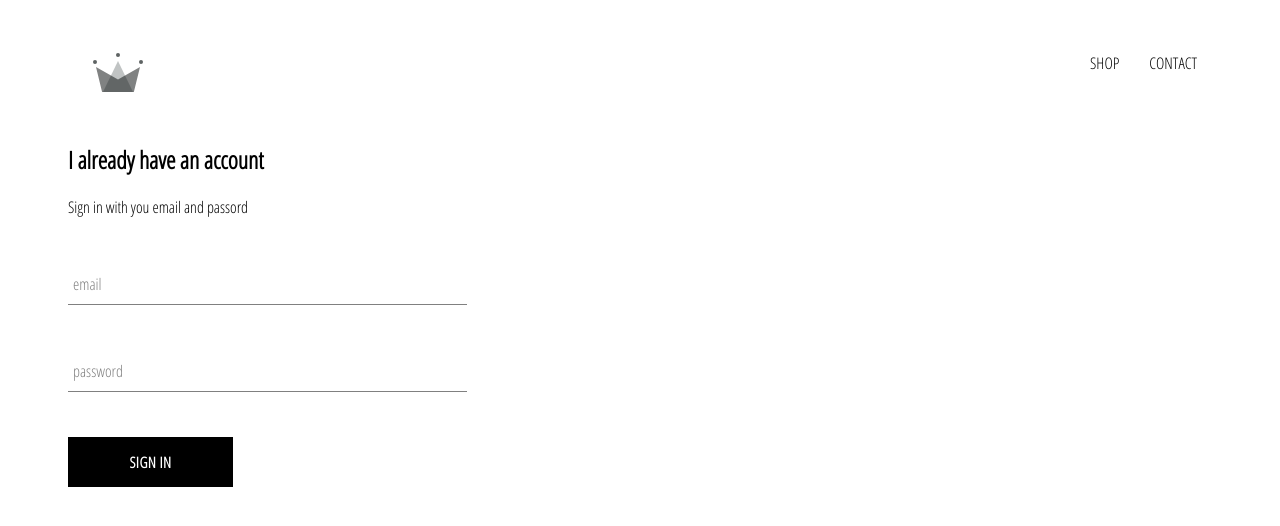
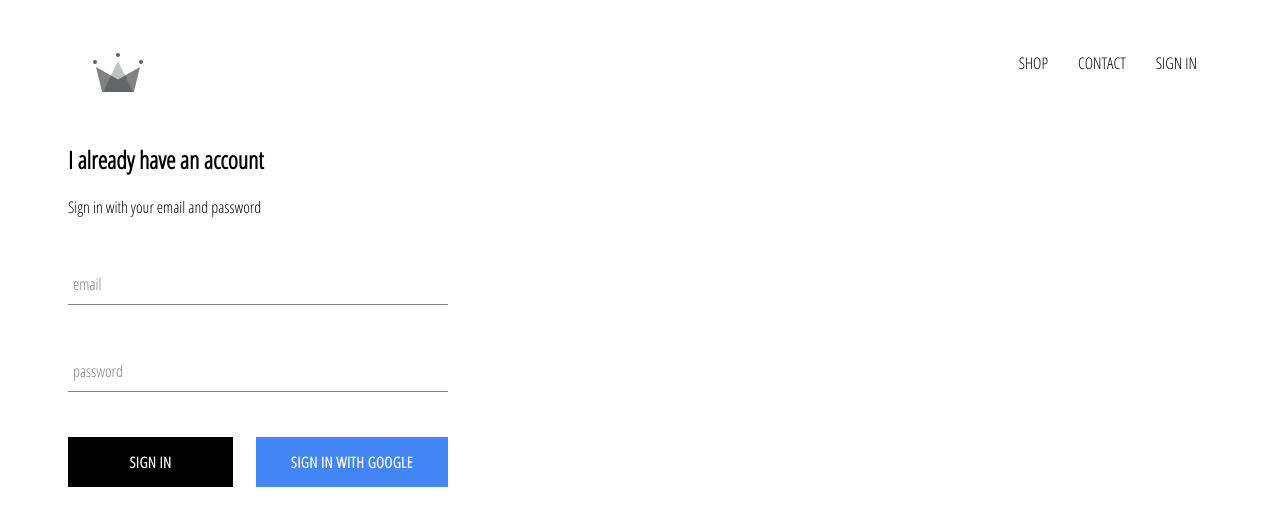
Before and after one commit to necastle88/castle-clothing, a React (Create React App) app: page /signin in a window 1280 px wide. Shown: the top 526 px of the page. Built offline with nearby package versions, Linux system fonts and the light colour scheme; no server answers.

Commit message:
intergated firebase and added sign in and out

```diff
--- a/package.json
+++ b/package.json
@@ -6,6 +6,7 @@
     "@testing-library/jest-dom": "^4.2.4",
     "@testing-library/react": "^9.3.2",
     "@testing-library/user-event": "^7.1.2",
+    "firebase": "^7.14.2",
     "node-sass": "^4.14.0",
     "react": "^16.13.1",
     "react-dom": "^16.13.1",
@@ -32,5 +33,8 @@
       "last 1 firefox version",
       "last 1 safari version"
     ]
+  },
+  "devDependencies": {
+    "eslint-plugin-react-hooks": "^3.0.0"
   }
 }
--- a/src/App.css
+++ b/src/App.css
@@ -7,3 +7,7 @@
   text-decoration: none;
   color: black;
 }
+
+* {
+  box-sizing: border-box;
+}
--- a/src/App.js
+++ b/src/App.js
@@ -1,23 +1,43 @@
-import React from 'react';
-import { Switch, Route } from 'react-router-dom';
+import React from "react";
+import { Switch, Route } from "react-router-dom";
 
-import ShopPage from './pages/shop/shop';
-import HomePage from './pages/hompage/homepage';
-import Header from './components/header/Header';
-import SignInSignOut from './pages/signIn-signOut/signIn-signOut';
-import './App.css';
+import ShopPage from "./pages/shop/shop";
+import HomePage from "./pages/hompage/homepage";
+import Header from "./components/header/Header";
+import SignInSignOut from "./pages/signIn-signOut/signIn-signOut";
+import { auth } from "./firebase/fireBase.utils";
+import "./App.css";
 
-const App = () => {
+class App extends React.Component {
+  state = {
+    currentUser: null,
+  };
+
+  unsubscribeFromAuth = null;
+
+  componentDidMount() {
+    this.unsubscribeFromAuth = auth.onAuthStateChanged((user) => {
+      this.setState({ currentUser: user });
+
+      console.log(user);
+    });
+  }
+
+  componentWillUnmount() {
+    this.unsubscribeFromAuth();
+  }
+
+  render() {
     return (
       <div>
-      <Header />
+        <Header currentUser={this.state.currentUser} />
         <Switch>
-        <Route exact path='/' component={HomePage} />
-        <Route path='/shop' component={ShopPage} />
-        <Route path='/signin' component={SignInSignOut} />
+          <Route exact path="/" component={HomePage} />
+          <Route path="/shop" component={ShopPage} />
+          <Route path="/signin" component={SignInSignOut} />
         </Switch>
       </div>
     );
   }
-
+}
 export default App;
--- a/src/components/custom-button/customButton.js
+++ b/src/components/custom-button/customButton.js
@@ -1,10 +1,13 @@
 import React from 'react';
 import './customButton.scss';
 
-const CustomButton = ({ children, ...otherProps }) => (
-  <button className='custom-button' {...otherProps}>
-    {children}
-  </button>
+const CustomButton = ({ children, isGoogleSignIn, ...otherProps }) => (
+  <button
+  className={`${isGoogleSignIn ? 'google-sign-in' : ''} custom-button`}
+  {...otherProps}
+>
+  {children}
+</button>
 );
 
 export default CustomButton;
--- a/src/components/custom-button/customButton.scss
+++ b/src/components/custom-button/customButton.scss
@@ -19,4 +19,14 @@
     color: black;
     border: 1px solid black;
   }
+
+  &.google-sign-in {
+    background-color: #4285f4;
+    color: white;
+
+    &:hover {
+      background-color: #357ae8;
+      border: none;
+    }
+  }
 }
--- a/src/components/header/Header.js
+++ b/src/components/header/Header.js
@@ -2,8 +2,9 @@
 import "./Header.scss";
 import { Link } from "react-router-dom";
 import { ReactComponent as Logo } from "../../assets/logo.svg";
+import { auth } from "./../../firebase/fireBase.utils";
 
-const Header = () => {
+const Header = ({ currentUser }) => {
   return (
     <div className="header">
       <Link className="logo-container" to="/">
@@ -16,6 +17,15 @@
         <Link className="option" to="/shop">
           CONTACT
         </Link>
+        {currentUser ? (
+          <div className="option" onClick={() => auth.signOut()}>
+            SIGN OUT
+          </div>
+        ) : (
+          <Link className="option" to="/signin">
+            SIGN IN
+          </Link>
+        )}
       </div>
     </div>
   );
--- a/src/components/sign-in/signIn.js
+++ b/src/components/sign-in/signIn.js
@@ -1,56 +1,67 @@
-import React, { useState } from 'react';
-import FormInput from './../../components/form-input/fromInput';
-import CustomButton from './../custom-button/customButton';
+import React from 'react';
+
+import FormInput from '../form-input/fromInput';
+import CustomButton from '../../components/custom-button/CustomButton';
+
+import { signInWithGoogle } from '../../firebase/fireBase.utils';
+
 import './signIn.scss';
 
-const SignIn = () => {
-  const [credentials, setCredentials] = useState(
-    {
+class SignIn extends React.Component {
+  constructor(props) {
+    super(props);
+
+    this.state = {
       email: '',
       password: ''
-    }
-  )
-
-  const handleSubmit = (e) => {
-    e.prevent.default();
-    setCredentials({
-      email: '',
-      password: ''
-    })
+    };
   }
 
-  const handleChange = (e) => {
-    const { value, name } = e.target;
+  handleSubmit = event => {
+    event.preventDefault();
 
-    setCredentials({ [name]: value })
-  }
+    this.setState({ email: '', password: '' });
+  };
 
-  const { email, password } = credentials
+  handleChange = event => {
+    const { value, name } = event.target;
 
-  return(
+    this.setState({ [name]: value });
+  };
+
+  render() {
+    return (
       <div className='sign-in'>
         <h2>I already have an account</h2>
-      <span>Sign in with you email and passord</span>
-      <form onSubmit={handleSubmit}>
+        <span>Sign in with your email and password</span>
+
+        <form onSubmit={this.handleSubmit}>
           <FormInput
             name='email'
             type='email'
-          value={email}
-          handleChange={handleChange}
+            handleChange={this.handleChange}
+            value={this.state.email}
             label='email'
-          required />
+            required
+          />
           <FormInput
             name='password'
             type='password'
-          value={email}
-          handleChange={handleChange}
+            value={this.state.password}
+            handleChange={this.handleChange}
             label='password'
             required
           />
-        <CustomButton type='submit'>Sign in</CustomButton>
+          <div className='buttons'>
+            <CustomButton type='submit'> Sign in </CustomButton>
+            <CustomButton onClick={signInWithGoogle} isGoogleSignIn>
+              Sign in with Google
+            </CustomButton>
+          </div>
         </form>
       </div>
-  )
+    );
+  }
 }
 
 export default SignIn;
--- a/src/components/sign-in/signIn.scss
+++ b/src/components/sign-in/signIn.scss
@@ -1,9 +1,14 @@
 .sign-in {
-  width: 30vw;
+  width: 380px;
   display: flex;
   flex-direction: column;
 
     .title {
       margin: 10px 0;
     }
+
+    .buttons{
+      display: flex;
+      justify-content: space-between;
+    }
 }
--- /dev/null
+++ b/src/firebase/fireBase.utils.js
@@ -0,0 +1,25 @@
+import firebase from 'firebase/app';
+import 'firebase/firestore';
+import 'firebase/auth';
+
+const config = {
+  apiKey: "AIzaSyCsWLddb0h4pveRNCP6S_P9vqzMF0AWUtQ",
+  authDomain: "castle-clothing-db.firebaseapp.com",
+  databaseURL: "https://castle-clothing-db.firebaseio.com",
+  projectId: "castle-clothing-db",
+  storageBucket: "castle-clothing-db.appspot.com",
+  messagingSenderId: "985031282734",
+  appId: "1:985031282734:web:f675829936cb70f1188fbf",
+  measurementId: "G-10YPMRH9GF"
+};
+
+firebase.initializeApp(config);
+
+export const auth = firebase.auth();
+export const firestore = firebase.firestore();
+
+const provider = new firebase.auth.GoogleAuthProvider();
+provider.setCustomParameters({ prompt: 'select_account' });
+export const signInWithGoogle = () => auth.signInWithPopup(provider);
+
+export default firebase;
--- a/src/pages/shop/shop.js
+++ b/src/pages/shop/shop.js
@@ -3,7 +3,7 @@
 import PreviewCollection from './../../components/collections-preview/collections-preview';
 
 const ShopPage = ( props ) => {
-  const [shopData, setShopData] = useState( SHOP_DATA )
+  const [shopData] = useState( SHOP_DATA )
 
 
   console.log(shopData)
--- a/src/pages/signIn-signOut/signIn-signOut.js
+++ b/src/pages/signIn-signOut/signIn-signOut.js
@@ -1,7 +1,7 @@
 import React from 'react'
 import './signIn-signOut.scss';
 import SignIn from './../../components/sign-in/signIn';
-import FormInput from './../../components/form-input/fromInput';
+
 
 const SignInSignOut = () => (
   <div className='sign-in-sign-out'><SignIn /></div>
```
Also changed, not shown: src/components/form-input/fromInput.js (+8 -5 lines), 1 other file (tests, documents, lock files or other folders). Lines whose indentation alone changed are shown as unchanged.
